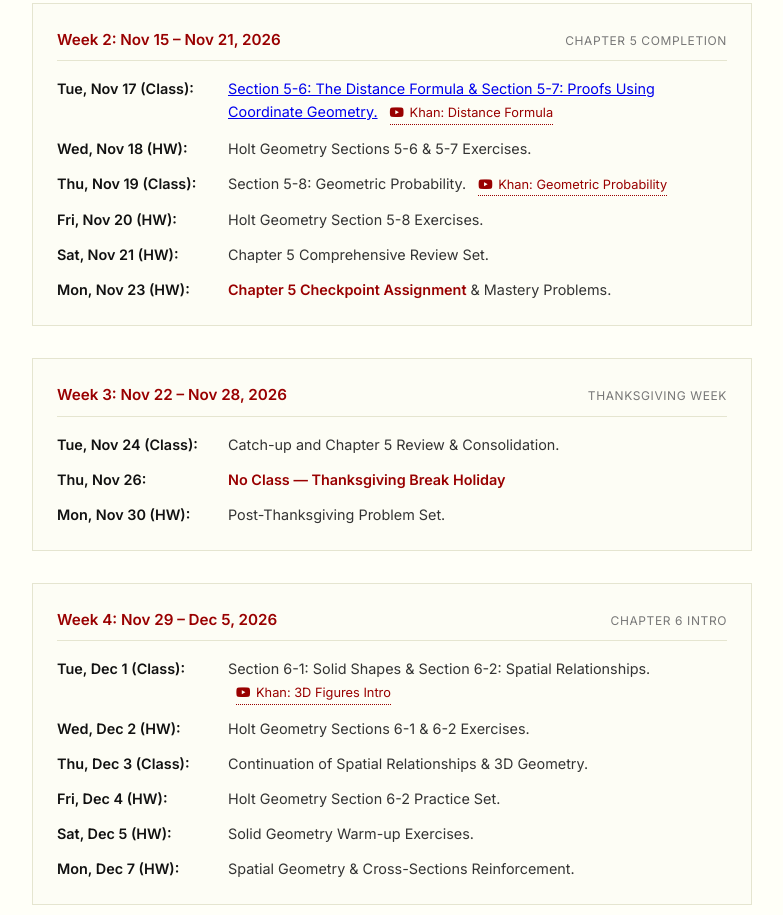
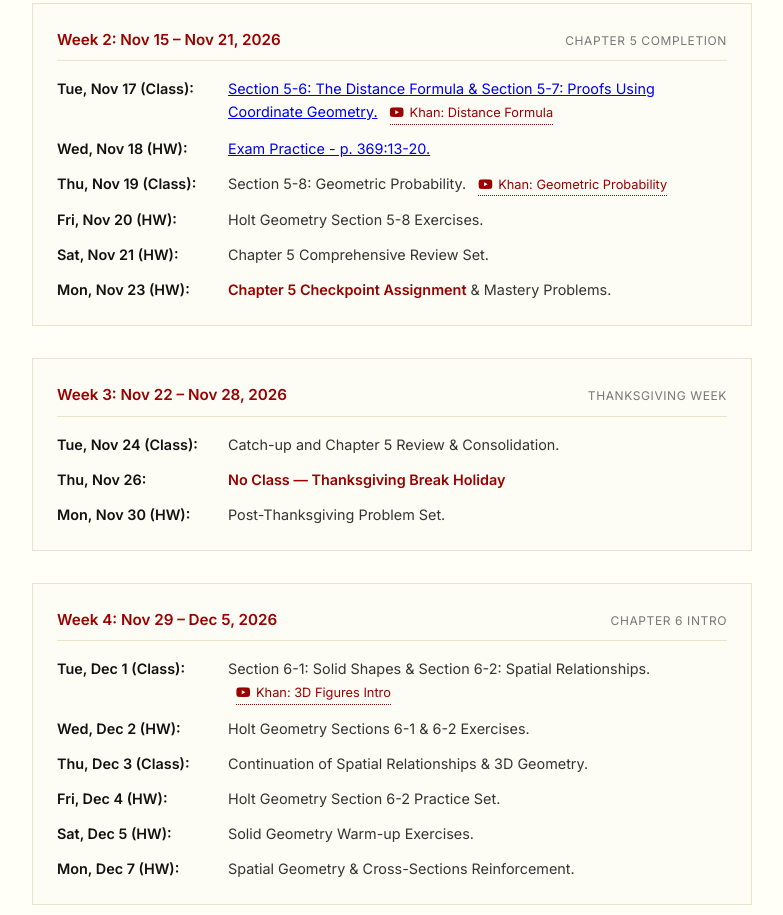
Before and after one commit to williamswick96-coder/GeometryHome, a plain HTML site: page index.html in a window 1280 px wide. Shown: the part 1052-1967 px from the top of the page, without its empty margins (0-783 px from the left). Drawn offline with nearby package versions, Linux system fonts and the light colour scheme; a web font is replaced by a local one.

Commit message:
Update Wednesday schedule with exam practice link

```diff
--- a/index.html
+++ b/index.html
@@ -398,7 +398,9 @@
                         </li>
                         <li class="schedule-item">
                             <span class="day-label">Wed, Nov 18 (HW):</span>
-                            <span class="day-content">Holt Geometry Sections 5-6 &amp; 5-7 Exercises.</span>
+                            <span class="day-content">
+                                <a href="https://sites.google.com/view/sprgeometry/home/wednesday-work" target="_blank" style="text-decoration: underline;">Exam Practice - p. 369:13-20.</a>
+                            </span>
                         </li>
                         <li class="schedule-item">
                             <span class="day-label">Thu, Nov 19 (Class):</span>
```
